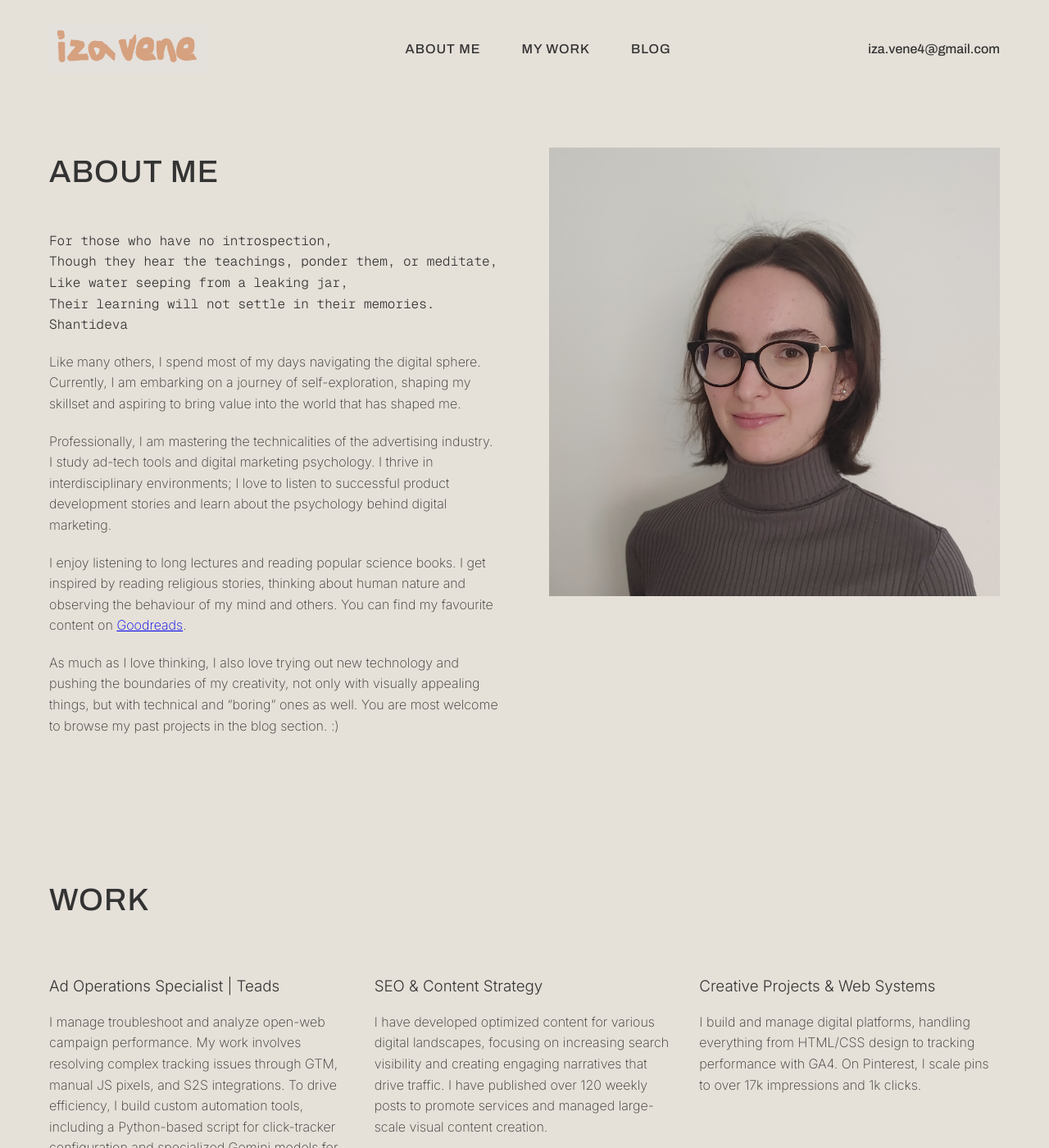
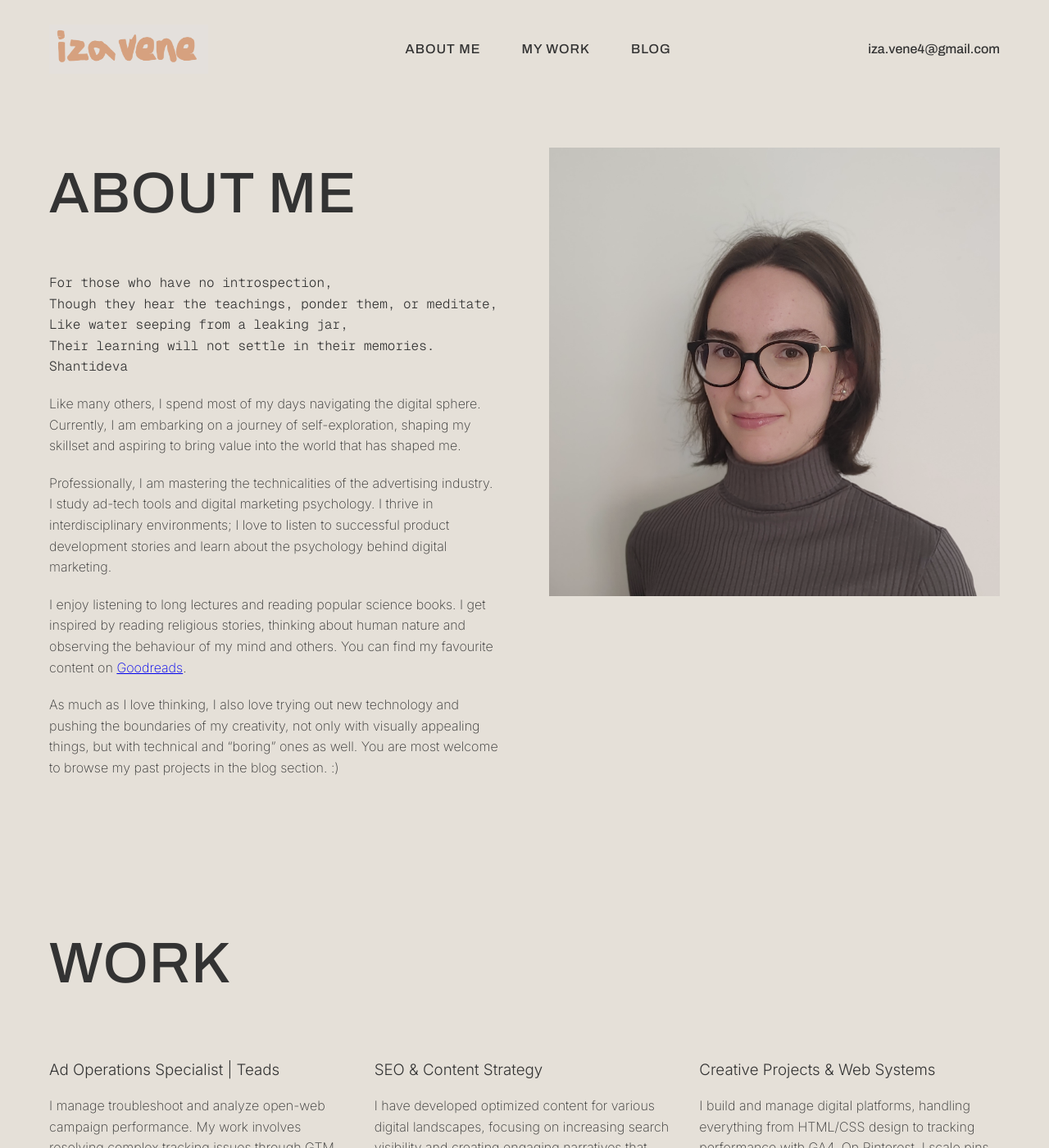
Before and after one commit to vendi525/vendi525.github.io, a Jekyll site: the page built from index.html, in a window 1280 px wide and 1400 px high. Shown: the whole window at 82% size. Built offline with Jekyll 4.4.1, drawn with Linux system fonts in a browser that asks for light colours.

Commit message:
Increase font size for about section and section title

```diff
--- a/assets/css/style.css
+++ b/assets/css/style.css
@@ -112,7 +112,7 @@ body {
 
 .about-text-column h2 {
   font-family: "Archivo", sans-serif;
-  font-size: 38px;
+  font-size: 70px;
   margin-bottom: 40px;
   font-weight: 500;
   letter-spacing: 1px;
@@ -126,7 +126,7 @@ section {
 
 .section-title {
   font-family: "Archivo", sans-serif;
-  font-size: 38px;
+  font-size: 70px;
   font-weight: 500; /* Brutalist Bold */
   margin-bottom: 40px;
   letter-spacing: 1px;
```
